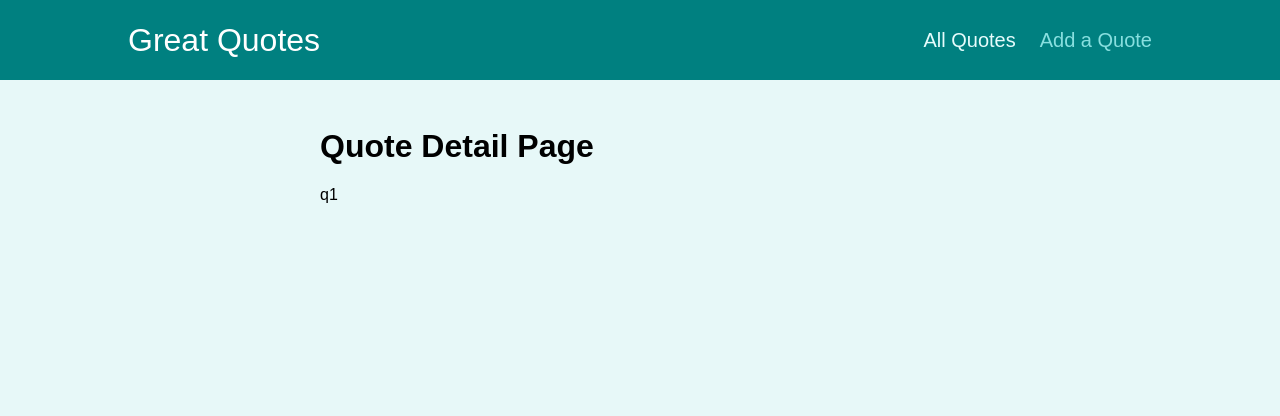
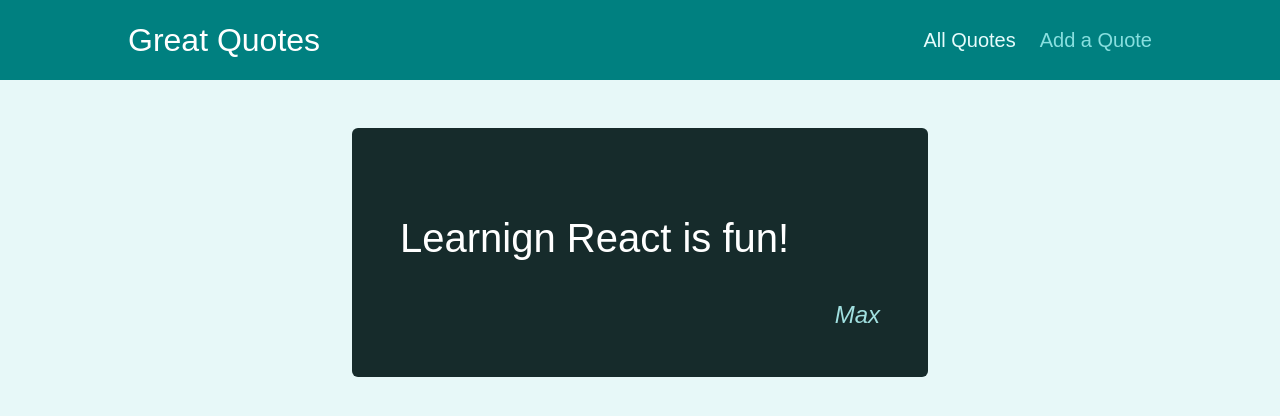
Before and after one commit to Jtsant/Practice-React-Router, a React (Create React App) app: page /quotes/q1 in a window 1280 px wide. Shown: the top 416 px of the page. Built offline with nearby package versions, Linux system fonts and the light colour scheme.

Commit message:
Data on Details Page

```diff
--- a/src/components/quotes/HighlightedQuote.js
+++ b/src/components/quotes/HighlightedQuote.js
@@ -1,4 +1,4 @@
-import classes from './HighlightedQuote.module.css';
+import classes from "./HighlightedQuote.module.css";
 
 const HighlightedQuote = (props) => {
   return (
--- a/src/components/quotes/QuoteItem.js
+++ b/src/components/quotes/QuoteItem.js
@@ -1,4 +1,6 @@
-import classes from './QuoteItem.module.css';
+import { Link } from "react-router-dom";
+
+import classes from "./QuoteItem.module.css";
 
 const QuoteItem = (props) => {
   return (
@@ -9,9 +11,9 @@
         </blockquote>
         <figcaption>{props.author}</figcaption>
       </figure>
-      <a className='btn'>
+      <Link className="btn" to={`/quotes/${props.id}`}>
         View Fullscreen
-      </a>
+      </Link>
     </li>
   );
 };
--- a/src/pages/QuoteDetail.js
+++ b/src/pages/QuoteDetail.js
@@ -1,15 +1,26 @@
 import { useParams, Route } from "react-router-dom";
 import { Fragment } from "react";
 
+import HighlightedQuote from "../components/quotes/HighlightedQuote";
 import Comments from "../components/comments/Comments";
+
+const DUMMY_QUOTES = [
+  { id: "q1", author: "Max", text: "Learnign React is fun!" },
+  { id: "q2", author: "Maximilian", text: "Learnign React is great!" },
+];
 
 const QuoteDetail = () => {
   const params = useParams();
 
+  const quote = DUMMY_QUOTES.find((quote) => quote.id === params.quoteId);
+
+  if (!quote) {
+    return <p>No quote found</p>
+  }
+
   return (
     <Fragment>
-      <h1>Quote Detail Page</h1>
-      <p>{params.quoteId}</p>
+     <HighlightedQuote text={quote.text} author={quote.author}/>
       <Route path={`/quotes/${params.quoteId}/comments`}>
         <Comments />
       </Route>
```
Also changed, not shown: 1 other file (tests, documents, lock files or other folders).
